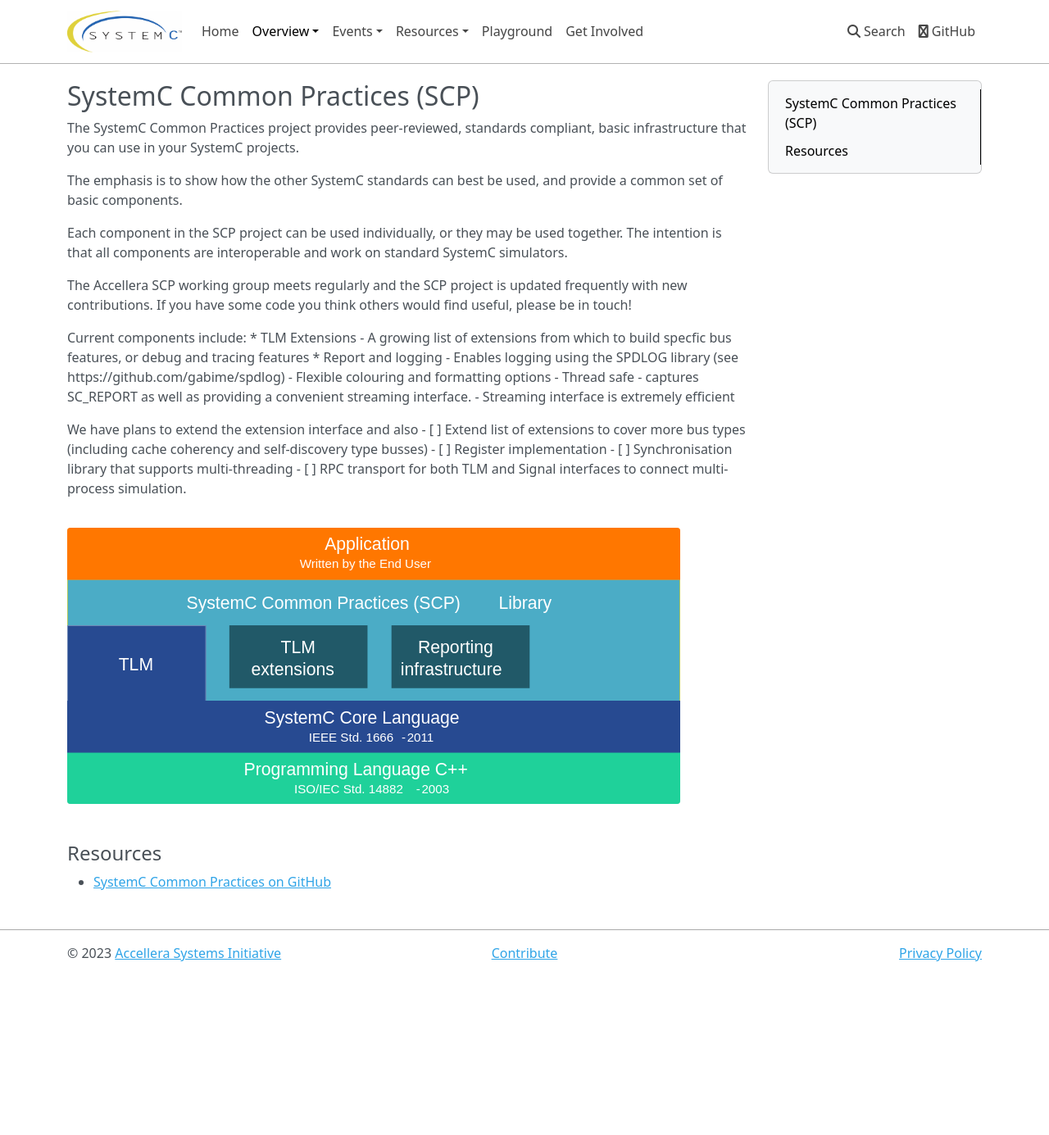
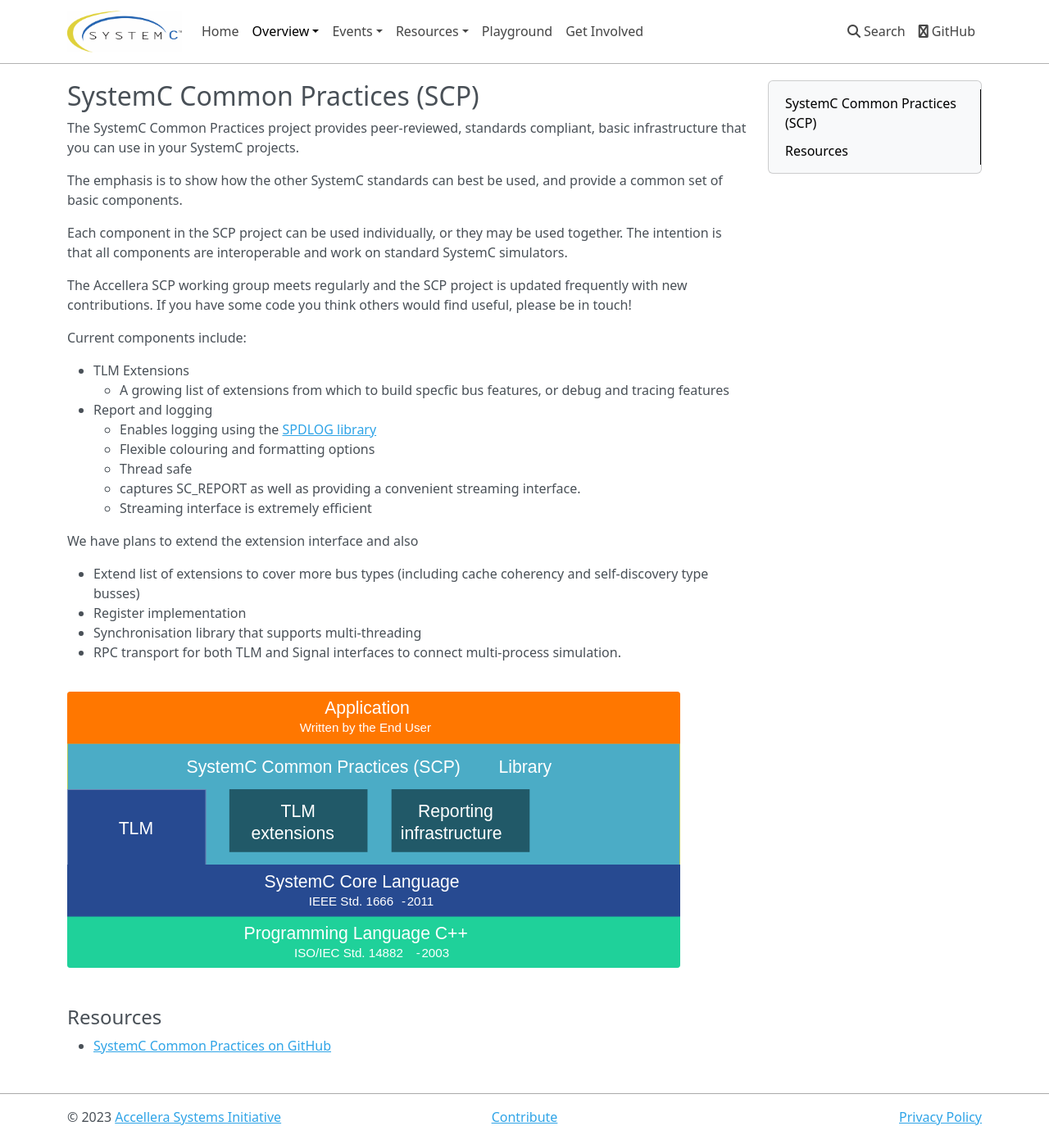
Before and after one commit to accellera-official/systemc.org, an MkDocs documentation site: the page built from docs/overview/systemc-scp.md, in a window 1280 px wide and 1385 px high. Shown: the whole window at 82% size. Built offline with MkDocs 1.6.1, drawn with Linux system fonts in a browser that asks for light colours; nearby versions of some CDN libraries.

```diff
--- a/docs/overview/systemc-scp.md
+++ b/docs/overview/systemc-scp.md
@@ -9,20 +9,22 @@ Each component in the SCP project can be used individually, or they may be used
 The Accellera SCP working group meets regularly and the SCP project is updated frequently with new contributions. If you have some code you think others would find useful, please be in touch!
 
 Current components include:
+
  * TLM Extensions
-    - A growing list of extensions from which to build specfic bus features, or debug and tracing features
+    * A growing list of extensions from which to build specfic bus features, or debug and tracing features
  * Report and logging
-    - Enables logging using the SPDLOG library (see https://github.com/gabime/spdlog)
-    - Flexible colouring and formatting options
-    - Thread safe
-    - captures SC_REPORT as well as providing a convenient streaming interface.
-    - Streaming interface is extremely efficient
+    * Enables logging using the [SPDLOG library](https://github.com/gabime/spdlog)
+    * Flexible colouring and formatting options
+    * Thread safe
+    * captures SC_REPORT as well as providing a convenient streaming interface.
+    * Streaming interface is extremely efficient
 
 We have plans to extend the extension interface and also
- - [ ] Extend list of extensions to cover more bus types (including cache coherency and self-discovery type busses)
- - [ ] Register implementation
- - [ ] Synchronisation library that supports multi-threading
- - [ ] RPC transport for both TLM and Signal interfaces to connect multi-process simulation.
+
+ * Extend list of extensions to cover more bus types (including cache coherency and self-discovery type busses)
+ * Register implementation
+ * Synchronisation library that supports multi-threading
+ * RPC transport for both TLM and Signal interfaces to connect multi-process simulation.
 
 <img style="width:90%" src="/images/systemc-scp-layers.svg">
 
```
